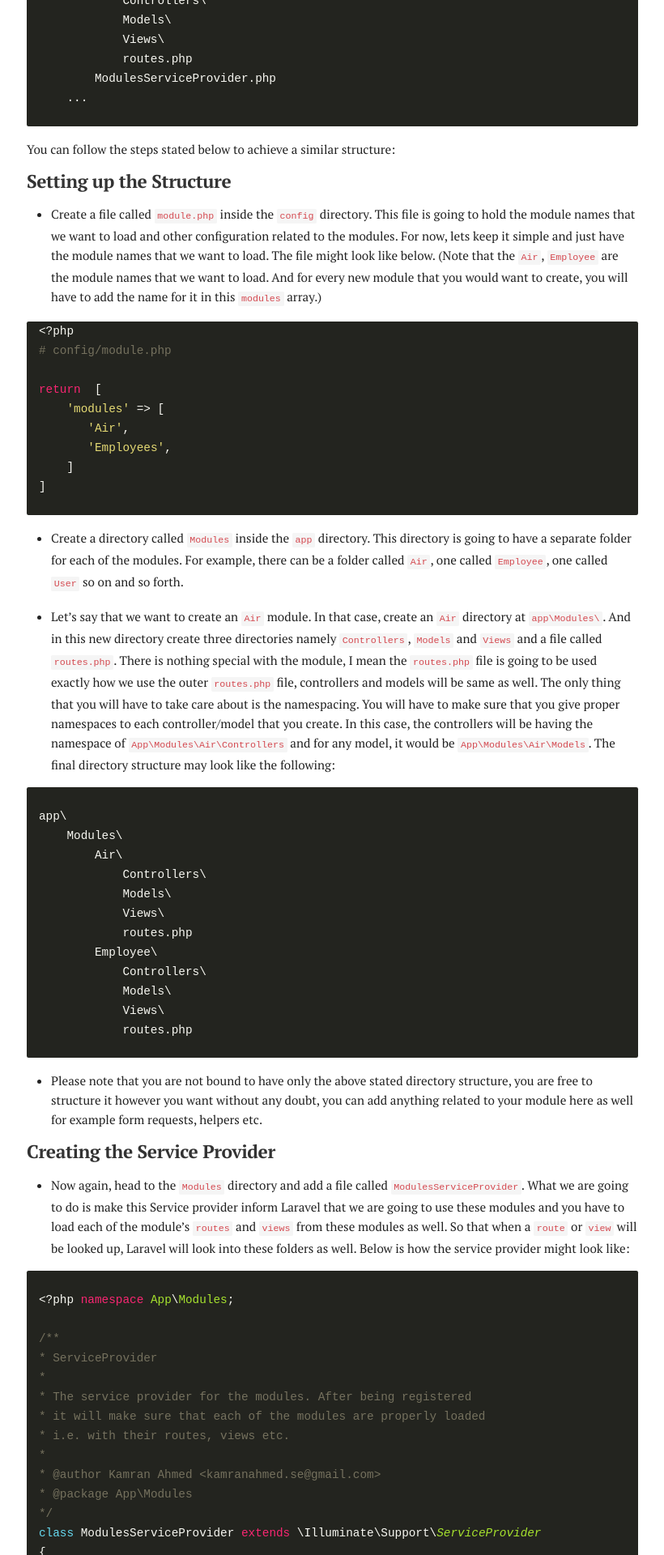
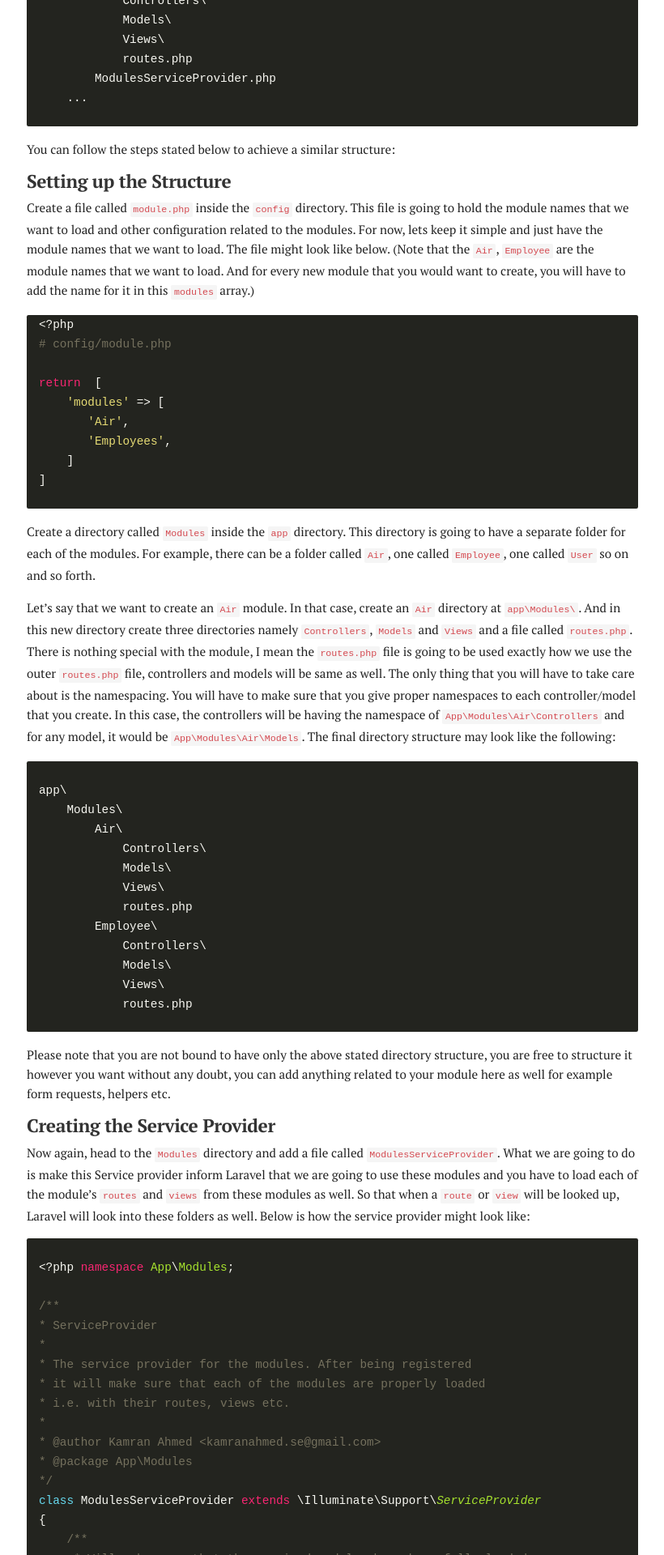
Before and after one commit to kamranahmedse/kamranahmedse.github.io, a Jekyll site: the page built from blog/_posts/2015-12-03-creating-a-modular-application-in-laravel.md, in a window 1280 px wide. Shown: the part 821-2741 px from the top of the page at 81% size, without its empty margins (97-917 px from the left). Built offline with Jekyll 4.4.1, drawn with Linux system fonts in a browser that asks for light colours; comment, search, counter and statistics services are not loaded.

Commit message:
Remove the bullet points from the blogpost

```diff
--- a/blog/_posts/2015-12-03-creating-a-modular-application-in-laravel.md
+++ b/blog/_posts/2015-12-03-creating-a-modular-application-in-laravel.md
@@ -35,7 +35,7 @@ You can follow the steps stated below to achieve a similar structure:
 
 ## Setting up the Structure
 
-- Create a file called `module.php` inside the `config` directory. This file is going to hold the module names that we want to load and other configuration related to the modules. For now, lets keep it simple and just have the module names that we want to load. The file might look like below. (Note that the `Air`, `Employee` are the module names that we want to load. And for every new module that you would want to create, you will have to add the name for it in this `modules` array.)
+Create a file called `module.php` inside the `config` directory. This file is going to hold the module names that we want to load and other configuration related to the modules. For now, lets keep it simple and just have the module names that we want to load. The file might look like below. (Note that the `Air`, `Employee` are the module names that we want to load. And for every new module that you would want to create, you will have to add the name for it in this `modules` array.)
 
 <pre><code class="php"><?php
 # config/module.php
@@ -48,9 +48,9 @@ return  [
 ]
 </code></pre>
 
-- Create a directory called `Modules` inside the `app` directory. This directory is going to have a separate folder for each of the modules. For example, there can be a folder called `Air`, one called `Employee`, one called `User` so on and so forth.
+Create a directory called `Modules` inside the `app` directory. This directory is going to have a separate folder for each of the modules. For example, there can be a folder called `Air`, one called `Employee`, one called `User` so on and so forth.
 
-- Let's say that we want to create an `Air` module. In that case, create an `Air` directory at `app\Modules\`. And in this new directory create three directories namely `Controllers`, `Models` and `Views` and a file called `routes.php`. There is nothing special with the module, I mean the `routes.php` file is going to be used exactly how we use the outer `routes.php` file, controllers and models will be same as well. The only thing that you will have to take care about is the namespacing. You will have to make sure that you give proper namespaces to each controller/model that you create. In this case, the controllers will be having the namespace of `App\Modules\Air\Controllers` and for any model, it would be `App\Modules\Air\Models`. The final directory structure may look like the following:
+Let's say that we want to create an `Air` module. In that case, create an `Air` directory at `app\Modules\`. And in this new directory create three directories namely `Controllers`, `Models` and `Views` and a file called `routes.php`. There is nothing special with the module, I mean the `routes.php` file is going to be used exactly how we use the outer `routes.php` file, controllers and models will be same as well. The only thing that you will have to take care about is the namespacing. You will have to make sure that you give proper namespaces to each controller/model that you create. In this case, the controllers will be having the namespace of `App\Modules\Air\Controllers` and for any model, it would be `App\Modules\Air\Models`. The final directory structure may look like the following:
 
 <pre><code class="bash">
 app\
@@ -67,11 +67,11 @@ app\
             routes.php
 </code></pre>
 
-- Please note that you are not bound to have only the above stated directory structure, you are free to structure it however you want without any doubt, you can add anything related to your module here as well for example form requests, helpers etc.
+Please note that you are not bound to have only the above stated directory structure, you are free to structure it however you want without any doubt, you can add anything related to your module here as well for example form requests, helpers etc.
 
 ## Creating the Service Provider
 
-- Now again, head to the `Modules` directory and add a file called `ModulesServiceProvider`. What we are going to do is make this Service provider inform Laravel that we are going to use these modules and you have to load each of the module's `routes` and `views` from these modules as well. So that when a `route` or `view` will be looked up, Laravel will look into these folders as well. Below is how the service provider might look like:
+Now again, head to the `Modules` directory and add a file called `ModulesServiceProvider`. What we are going to do is make this Service provider inform Laravel that we are going to use these modules and you have to load each of the module's `routes` and `views` from these modules as well. So that when a `route` or `view` will be looked up, Laravel will look into these folders as well. Below is how the service provider might look like:
 
 <pre><code class="php">
 <?php namespace App\Modules;
@@ -116,7 +116,7 @@ class ModulesServiceProvider extends \Illuminate\Support\ServiceProvider
 }
 </code></pre>
 
-- Now the next thing is registering this service provider with the Laravel. And for that, open up the file `config/app.php` and add 'App\Modules\ModulesServiceProvider' to the end of the providers array.
+Now the next thing is registering this service provider with the Laravel. And for that, open up the file `config/app.php` and add 'App\Modules\ModulesServiceProvider' to the end of the providers array.
 
 <pre><code class="php">
 #config/app.php
@@ -130,7 +130,7 @@ class ModulesServiceProvider extends \Illuminate\Support\ServiceProvider
 
 ## Adding Modules
 
-- Everything is setup now. In order to add a new module, all you have to do is create a folder for the module inside the `App\Modules\` directory, place your controllers, models, views and routes in this directory, register this module name in the `config\module.php` and your module has been registered with Laravel. Using the controllers and models is the same that is how you use any outer controller or model i.e. by specifying the correct namespace. But for loading views, what you have to do is call a view like: `ModuleName::viewname` e.g.
+Everything is setup now. In order to add a new module, all you have to do is create a folder for the module inside the `App\Modules\` directory, place your controllers, models, views and routes in this directory, register this module name in the `config\module.php` and your module has been registered with Laravel. Using the controllers and models is the same that is how you use any outer controller or model i.e. by specifying the correct namespace. But for loading views, what you have to do is call a view like: `ModuleName::viewname` e.g.
 
 <pre><code class="php">
 return view('Air::dummy');
```
